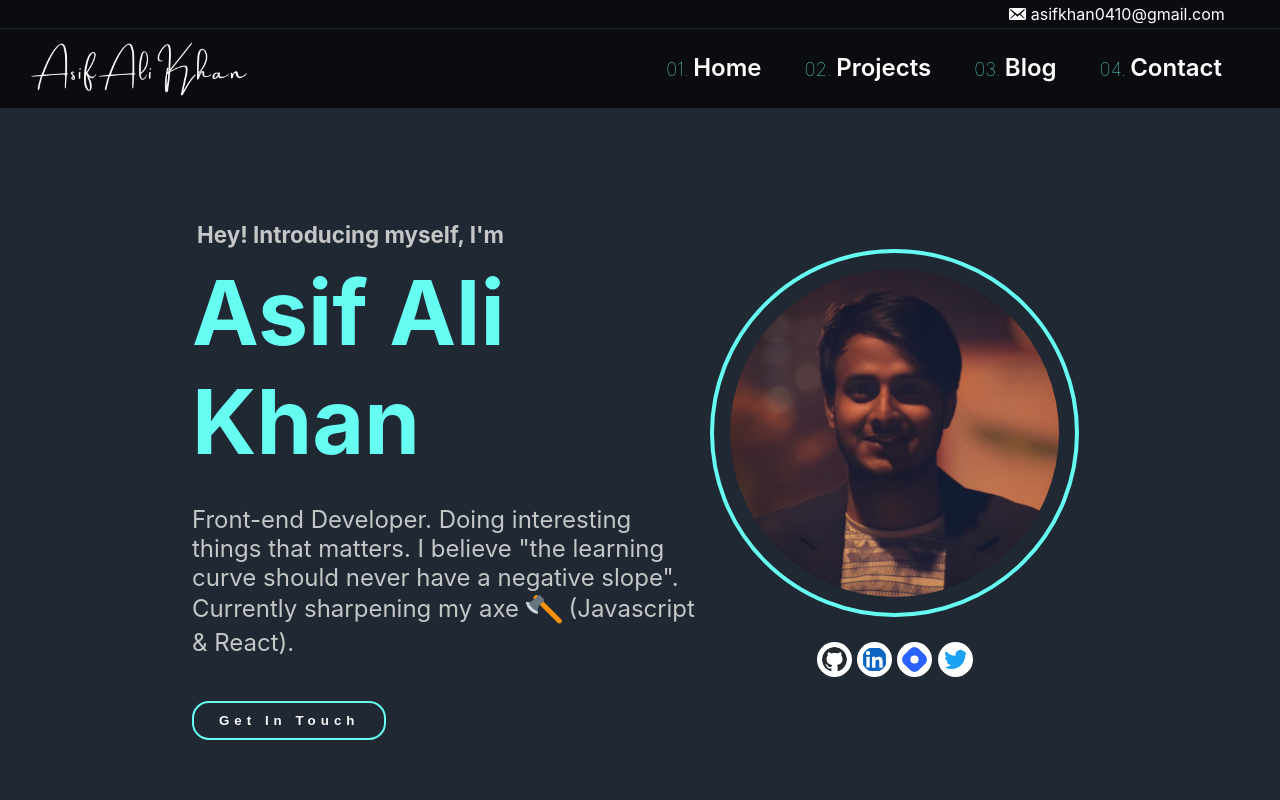
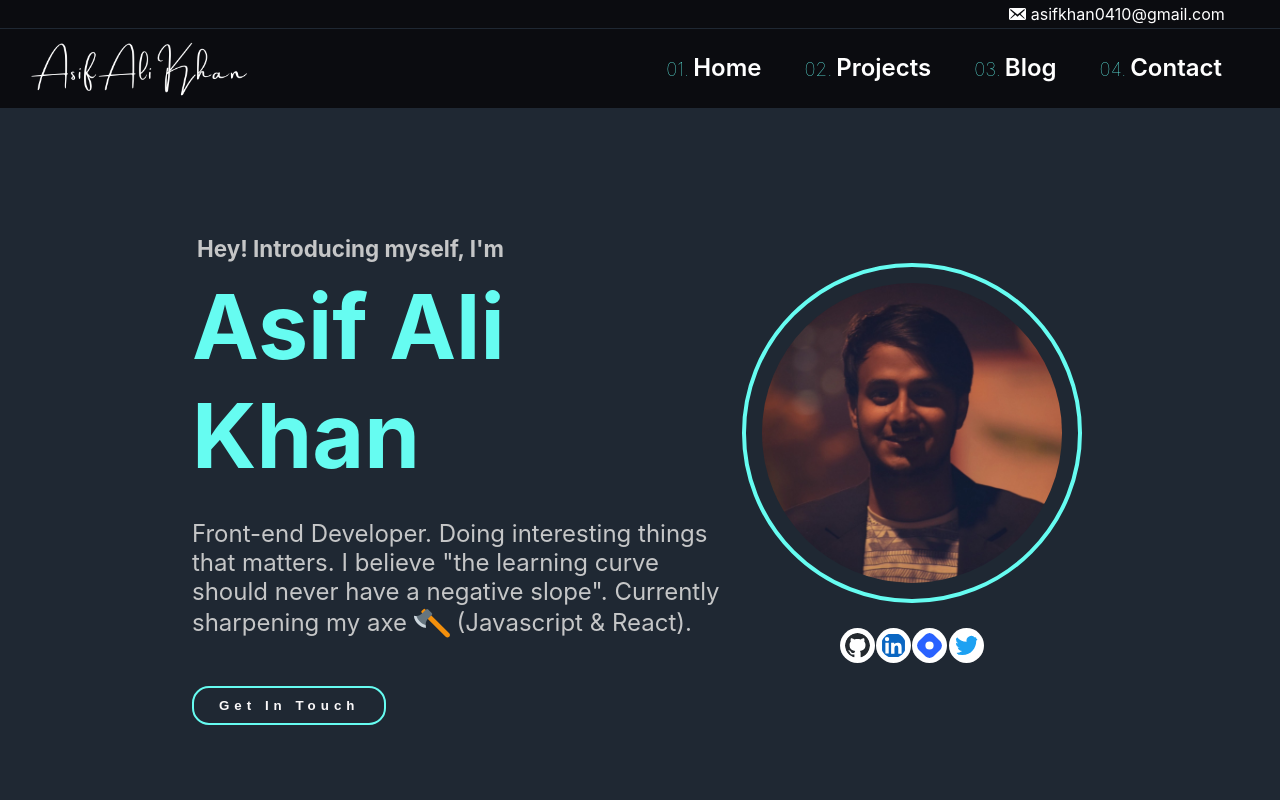
Before and after one commit to asifkhan0410/portfolioreact, a React (Create React App) app: page / in a window 1280 px wide. Shown: the top 800 px of the page. Built offline with nearby package versions, Linux system fonts and the light colour scheme.

Commit message:
resizing images

```diff
--- a/src/components/about/About.js
+++ b/src/components/about/About.js
@@ -6,6 +6,8 @@ import linkedin from "../../images/linkedin-fill.svg"
 import hashnode from "../../images/hashnode.svg"
 import axe from "../../images/axe.svg"
 import dp from "../../images/profiledp.jpg"
+import dpmobile from "../../images/profiledpmobile.jpg"
+import dpdesktop from "../../images/profiledpdesktop.jpg"
 import './About.css'
 
 function About() {
@@ -25,7 +27,7 @@ function About() {
                 <Mailto email="asifkhan0410@gmail.com" subject="Hey Asif!" body="Hey I just came across your profile and wanted to contact you. Regards !"><button className="about__leftcontactme">Get In Touch</button></Mailto>
             </div>):
             (<div className="about__right">
-                <img className="about__rightbioimage" src={dp} alt="alt"/>
+                <img className="about__rightbioimage" src={dpmobile} alt="alt"/>
                 <div className="about__rightsocials">
                     <Social imageurl={github} socialurl="https://github.com/asifkhan0410" alttext="Github"/>
                     <Social imageurl={linkedin} socialurl="https://www.linkedin.com/in/aakhan0410" alttext="Linkedin"/>
@@ -40,7 +42,7 @@ function About() {
                 <Mailto email="asifkhan0410@gmail.com" subject="Hey Asif!" body="Hey I just came across your profile and wanted to contact you. Regards !"><button className="about__leftcontactme">Get In Touch</button></Mailto>
             </div>):
             (<div className="about__right">
-                <img className="about__rightbioimage" src={dp} alt="alt"/>
+                <img className="about__rightbioimage" src={dpdesktop} alt="alt"/>
                 <div className="about__rightsocials">
                     <Social imageurl={github} socialurl="https://github.com/asifkhan0410" alttext="Github"/>
                     <Social imageurl={linkedin} socialurl="https://www.linkedin.com/in/aakhan0410" alttext="Linkedin"/>
```
Also changed, not shown: src/images/profiledpdesktop.jpg (added), src/images/profiledpmobile.jpg (added).
